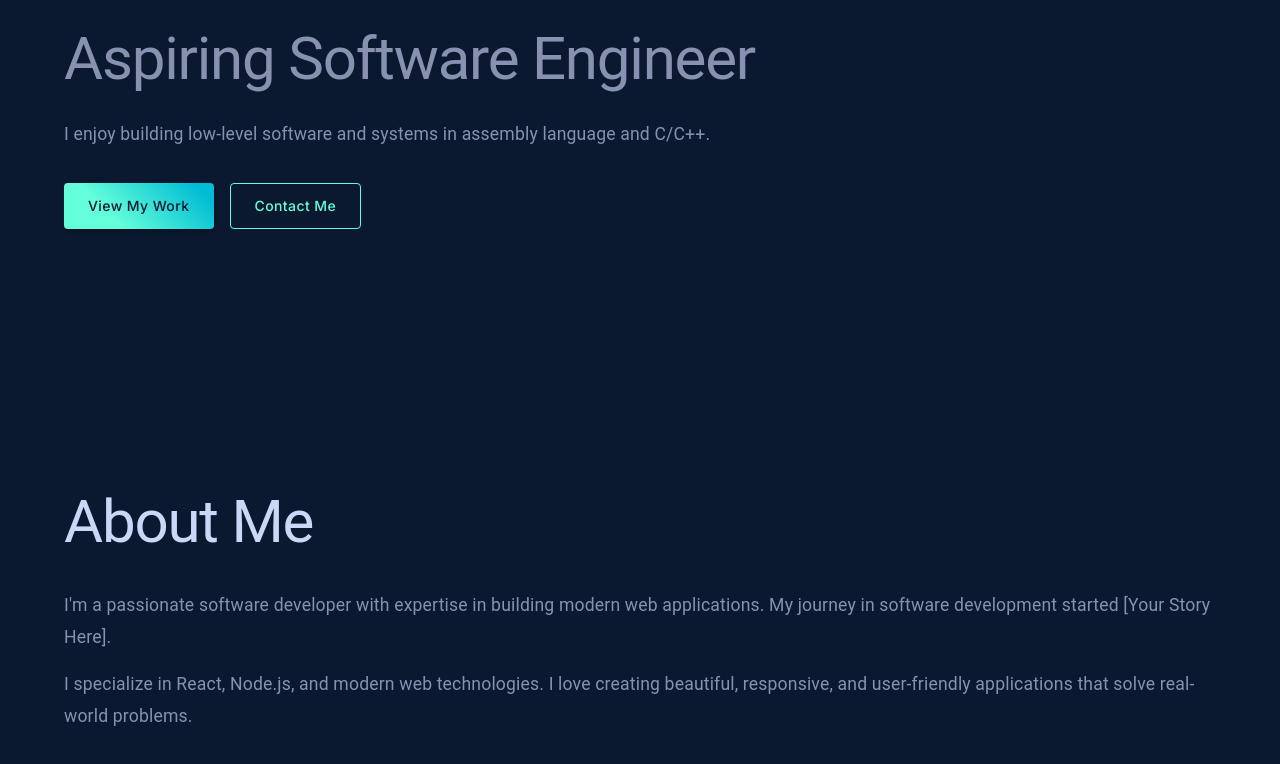
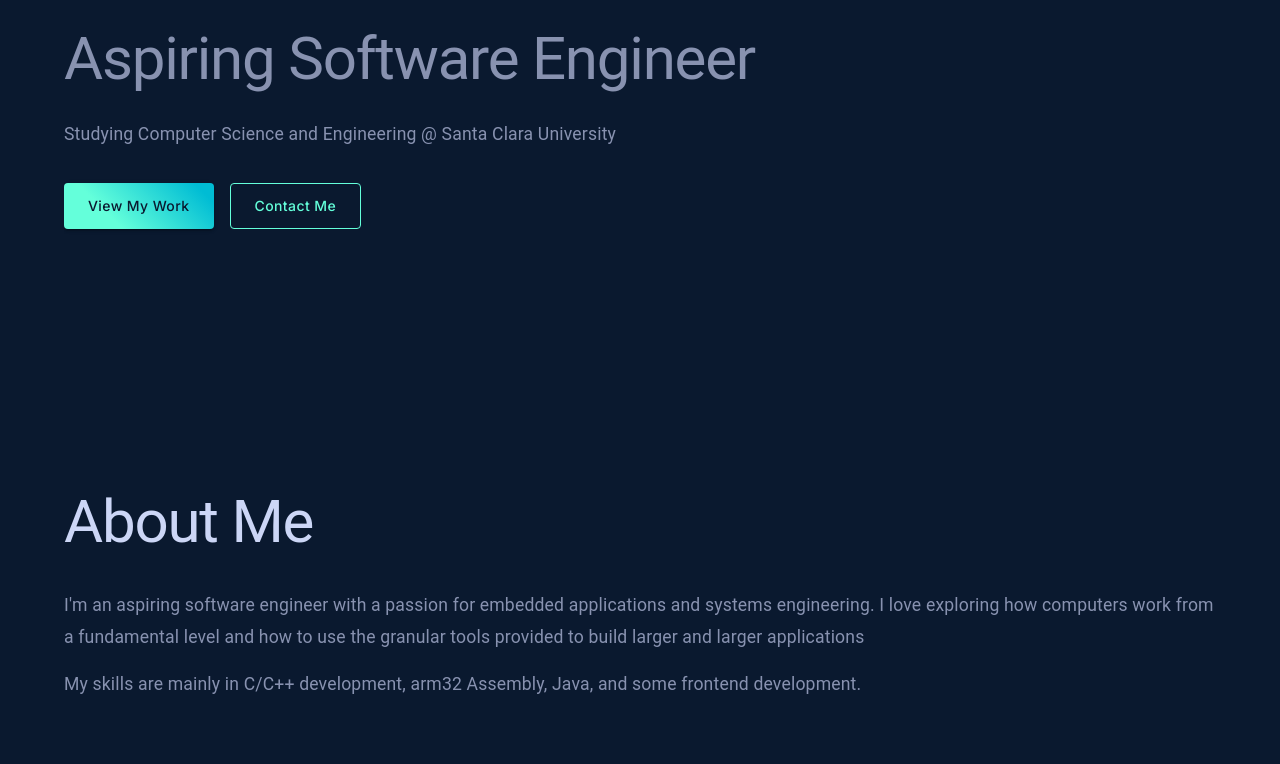
Before and after one commit to awnialq/portfolio, a React (Vite) app: page / in a window 1280 px wide. Shown: the part 378-1142 px from the top of the page. Built offline with nearby package versions, Linux system fonts and the light colour scheme.

Commit message:
Made some tweaks to the home page

```diff
--- a/src/pages/Home.jsx
+++ b/src/pages/Home.jsx
@@ -66,7 +66,7 @@ const Home = () => {
                   lineHeight: 1.8,
                 }}
               >
-                I enjoy building low-level software and systems in assembly language and C/C++.
+                Studying Computer Science and Engineering @ Santa Clara University
               </Typography>
               <Box sx={{ display: 'flex', gap: 2 }}>
                 <Button
@@ -123,7 +123,7 @@ const Home = () => {
       </HeroSection>
 
       <Box sx={{ py: 8 }}>
-        <Grid container spacing={4} alignItems="center">
+        <Grid container spacing={2} alignItems="center">
           <Grid item xs={12} md={6}>
             <motion.div
               initial={{ opacity: 0, x: -20 }}
@@ -150,8 +150,8 @@ const Home = () => {
                   lineHeight: 1.8,
                 }}
               >
-                I'm a passionate software developer with expertise in building modern web applications.
-                My journey in software development started [Your Story Here].
+                I'm an aspiring software engineer with a passion for embedded applications and systems engineering. I love exploring how computers work from a fundamental level
+                and how to use the granular tools provided to build larger and larger applications
               </Typography>
               <Typography
                 variant="body1"
@@ -161,8 +161,7 @@ const Home = () => {
                   lineHeight: 1.8,
                 }}
               >
-                I specialize in React, Node.js, and modern web technologies. I love creating
-                beautiful, responsive, and user-friendly applications that solve real-world problems.
+                My skills are mainly in C/C++ development, arm32 Assembly, Java, and some frontend development.
               </Typography>
             </motion.div>
           </Grid>
```
